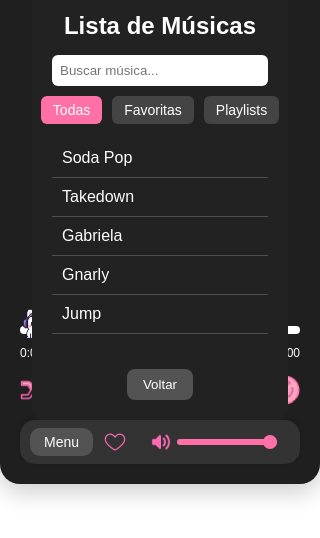
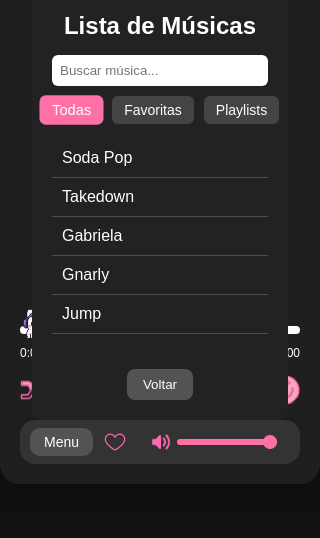
Before and after one commit to KimCarolyna/BunnyBeatsz_PlayerMusical, an Electron app: page index.html in a window 320 px wide. Both pictures are taken after a click on the button "Menu". Shown: the part 216-754 px from the top of the page. Drawn offline with Linux system fonts and the light colour scheme.

Commit message:
corrigindo algumas partes

```diff
--- a/style.css
+++ b/style.css
@@ -295,6 +295,52 @@ html, body {
 .lista-container h2 {
   margin-bottom: 15px;
 }
+body {
+  font-family: Arial, sans-serif;
+  background: #111;
+  color: #fff;
+  margin: 0;
+  padding: 0;
+}
+
+.container {
+  max-width: 600px;
+  margin: 30px auto;
+  padding: 20px;
+  background: #1c1c1c;
+  border-radius: 12px;
+  box-shadow: 0 4px 10px rgba(0, 0, 0, 0.5);
+}
+
+.tabs {
+  display: flex;
+  justify-content: space-around;
+  margin-bottom: 15px;
+}
+
+.tab-btn {
+  background: #333;
+  border: none;
+  padding: 10px 20px;
+  cursor: pointer;
+  color: #fff;
+  border-radius: 8px;
+  transition: background 0.3s ease, transform 0.2s ease;
+}
+
+.tab-btn.active {
+  background: #ff70a6;
+  color: #fff;
+  transform: scale(1.05);
+}
+
+.tab-content {
+  display: none;
+}
+
+.tab-content.active {
+  display: block;
+}
 /* Listas de músicas (todas, favoritas e playlists) */
 #todas-lista,
 #favoritas-lista,
@@ -318,6 +364,25 @@ html, body {
   border-bottom: 1px solid rgba(255,255,255,0.2);
   cursor: pointer;
   transition: background-color 0.3s ease, color 0.3s ease;
+}
+#todas-lista li:hover,
+#favoritas-lista li:hover,
+#playlists-lista li:hover {
+  background: #333;
+  color: #ff70a6;
+}
+button {
+  background: #ff70a6;
+  border: none;
+  padding: 5px 10px;
+  border-radius: 6px;
+  cursor: pointer;
+  color: #fff;
+  transition: background 0.3s ease;
+}
+
+button:hover {
+  background: #ff4081;
 }
 
 /* Scrollbar customizado */
```
